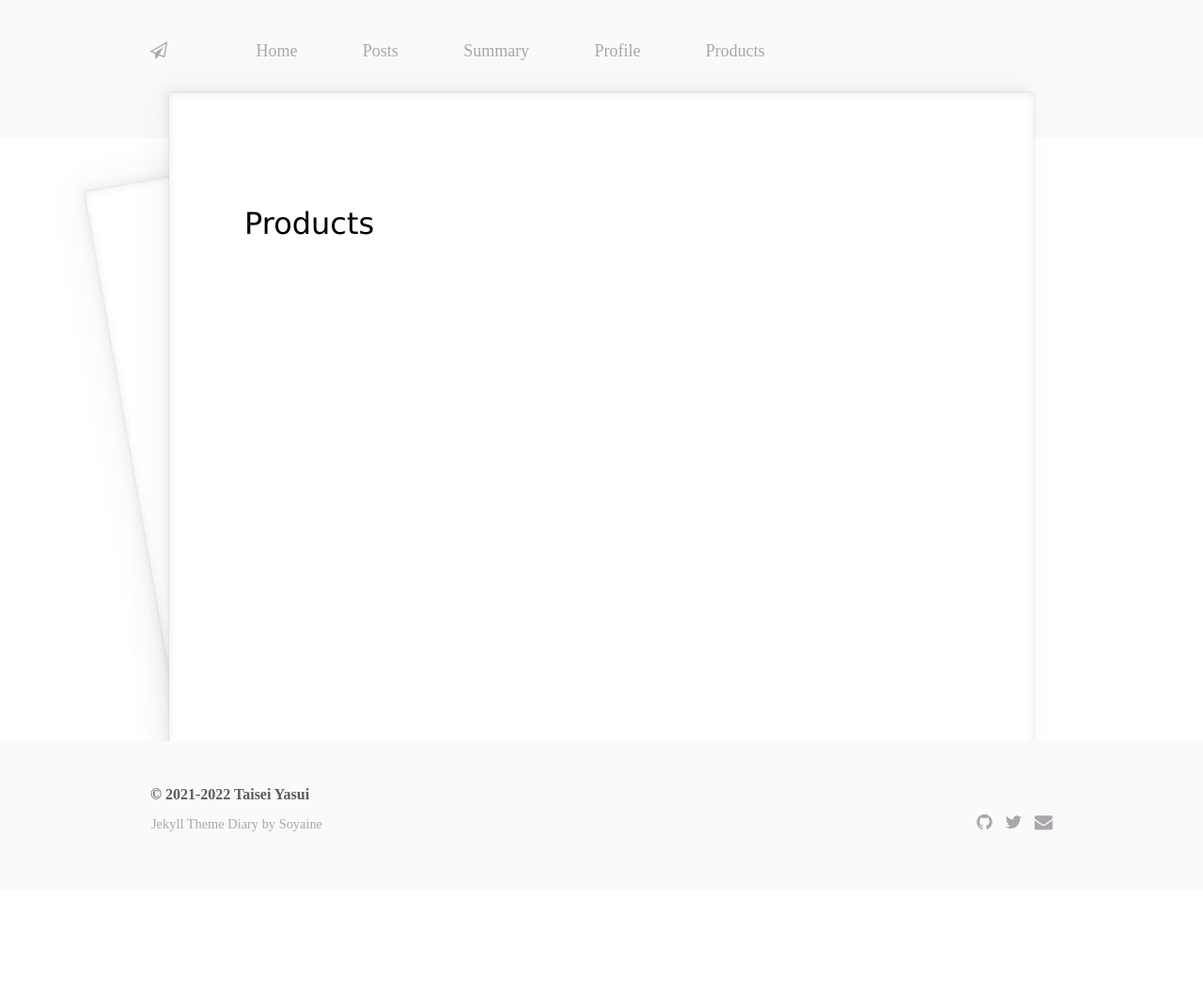
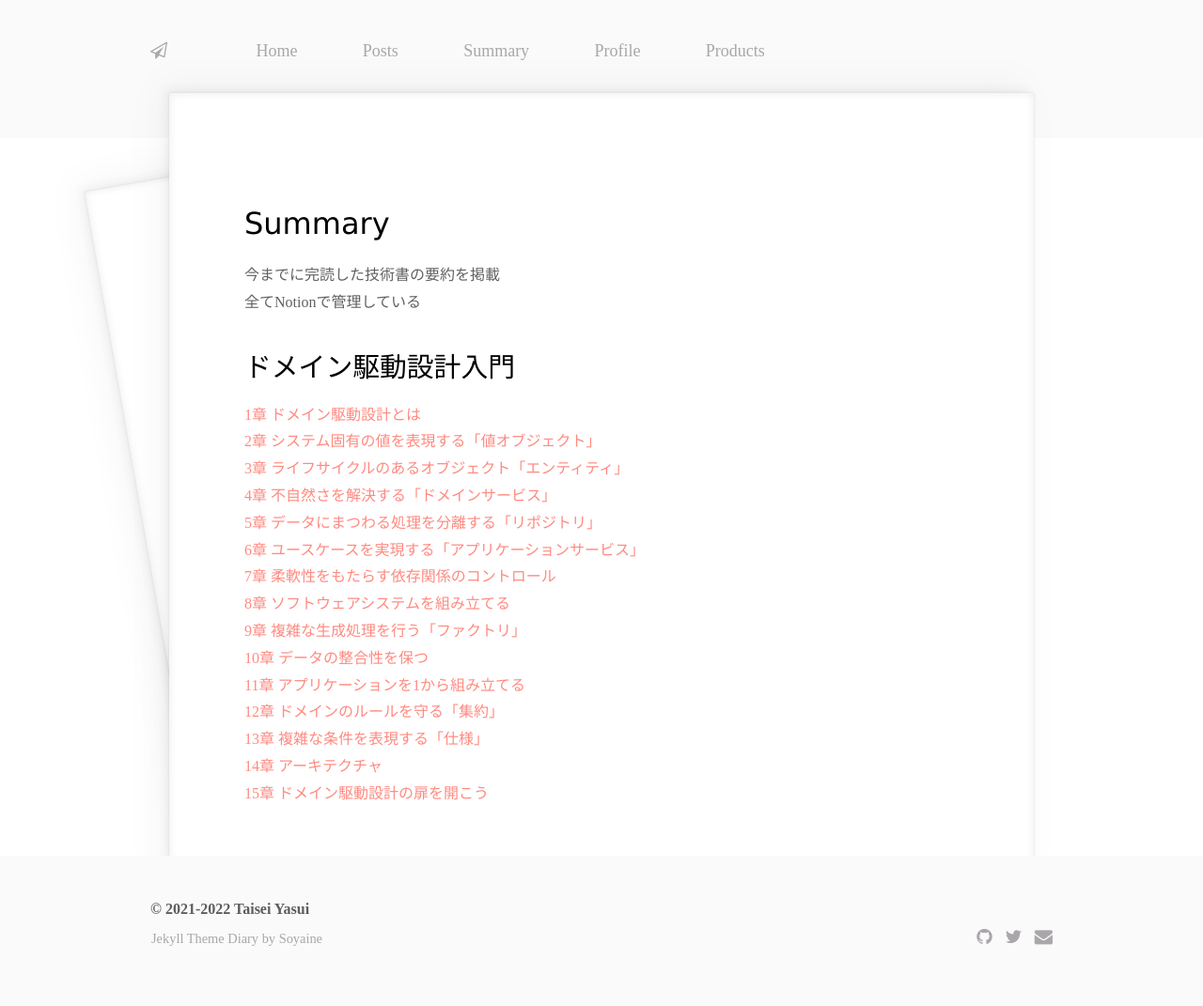
Before and after one commit to taisei-13046/TIL_pages, a Jekyll site: the page built from summary.md, in a window 1280 px wide. Shown: the whole page at 94% size. Built offline with Jekyll 4.4.1, drawn with Linux system fonts in a browser that asks for light colours; before the commit the page ends 948 px from its top, so only the background shows below that.

Commit message:
Update summary.md

```diff
--- a/summary.md
+++ b/summary.md
@@ -4,4 +4,23 @@ title: summary
 ---
 
 
-#  Products
+#  Summary
+今までに完読した技術書の要約を掲載
+全てNotionで管理している
+
+## ドメイン駆動設計入門
+[1章 ドメイン駆動設計とは](https://married-look-b3b.notion.site/1-ef5371512948493ea8dc740fc3986443)
+[2章 システム固有の値を表現する「値オブジェクト」](https://married-look-b3b.notion.site/2-eb2c7e296cb24cd3ba015936b06485bb)
+[3章 ライフサイクルのあるオブジェクト「エンティティ」](https://married-look-b3b.notion.site/3-1b41bb813c9d4dcc8acc4ef498e116e3)
+[4章 不自然さを解決する「ドメインサービス」](https://married-look-b3b.notion.site/4-44ddf395ed97479da3180be82beb3155)
+[5章 データにまつわる処理を分離する「リポジトリ」](https://married-look-b3b.notion.site/5-1b9b04aa545c4d1ea684e2225edcb5e1)
+[6章 ユースケースを実現する「アプリケーションサービス」](https://married-look-b3b.notion.site/6-b35422dc475c4e449f32947895f91993)
+[7章 柔軟性をもたらす依存関係のコントロール](https://married-look-b3b.notion.site/7-7e8961d9098c4a4483b033170abc8925)
+[8章 ソフトウェアシステムを組み立てる](https://married-look-b3b.notion.site/8-b2145f4839a54d1289aca228f1798ded)
+[9章 複雑な生成処理を行う「ファクトリ」](https://married-look-b3b.notion.site/9-e1dece2930034d88ab269b98907e6ade)
+[10章 データの整合性を保つ](https://married-look-b3b.notion.site/10-bdce14c67d5740e5845641466fc7e65c)
+[11章 アプリケーションを1から組み立てる](https://married-look-b3b.notion.site/11-1-42b80602f4164b8d9c9f9b5bd54f47a8)
+[12章 ドメインのルールを守る「集約」](https://married-look-b3b.notion.site/12-99017eec677e492a806254e1f9e8a6d2)
+[13章 複雑な条件を表現する「仕様」](https://married-look-b3b.notion.site/13-9f3617497da14de78aa8684e357d9731)
+[14章 アーキテクチャ](https://married-look-b3b.notion.site/14-c4b488a910124c4baa9e46fb66f4aae9)
+[15章 ドメイン駆動設計の扉を開こう](https://married-look-b3b.notion.site/15-d8ab3f8fe4424412a668bca77df85ef0)
```
